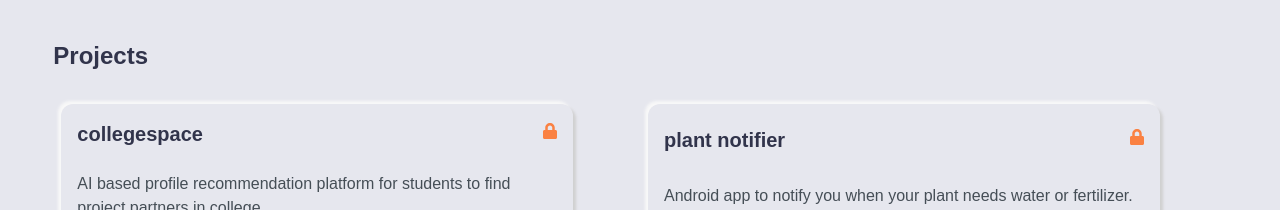
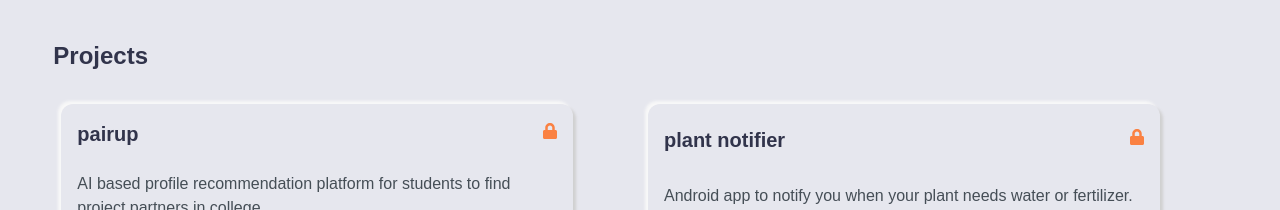
Before and after one commit to siddheshkothadi/siddheshkothadi, a Next.js app: page / in a window 1280 px wide. Shown: the part 1640-1850 px from the top of the page. Built offline with nearby package versions, Linux system fonts and the light colour scheme.

Commit message:
👽️ : Change name of collegespace to pairup

```diff
--- a/components/ProjectSection.js
+++ b/components/ProjectSection.js
@@ -3,7 +3,7 @@ import ProjectCard from "./ProjectCard";
 
 const projects = [
   {
-    name: "CollegeSpace",
+    name: "pairup",
     description:
       "AI based profile recommendation platform for students to find project partners in college.",
     tags: ["react-native", "mysql", "flask", "android"],
```
